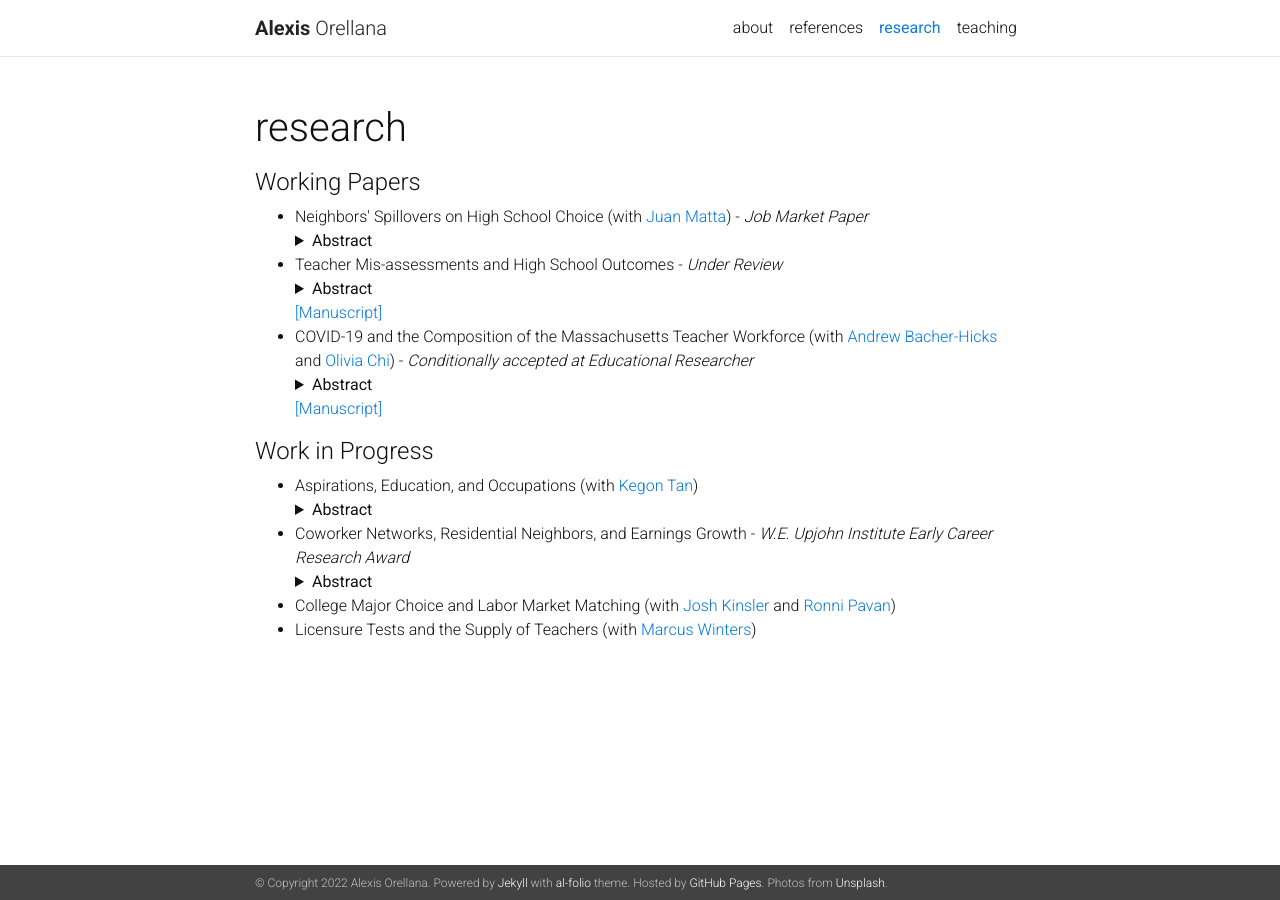
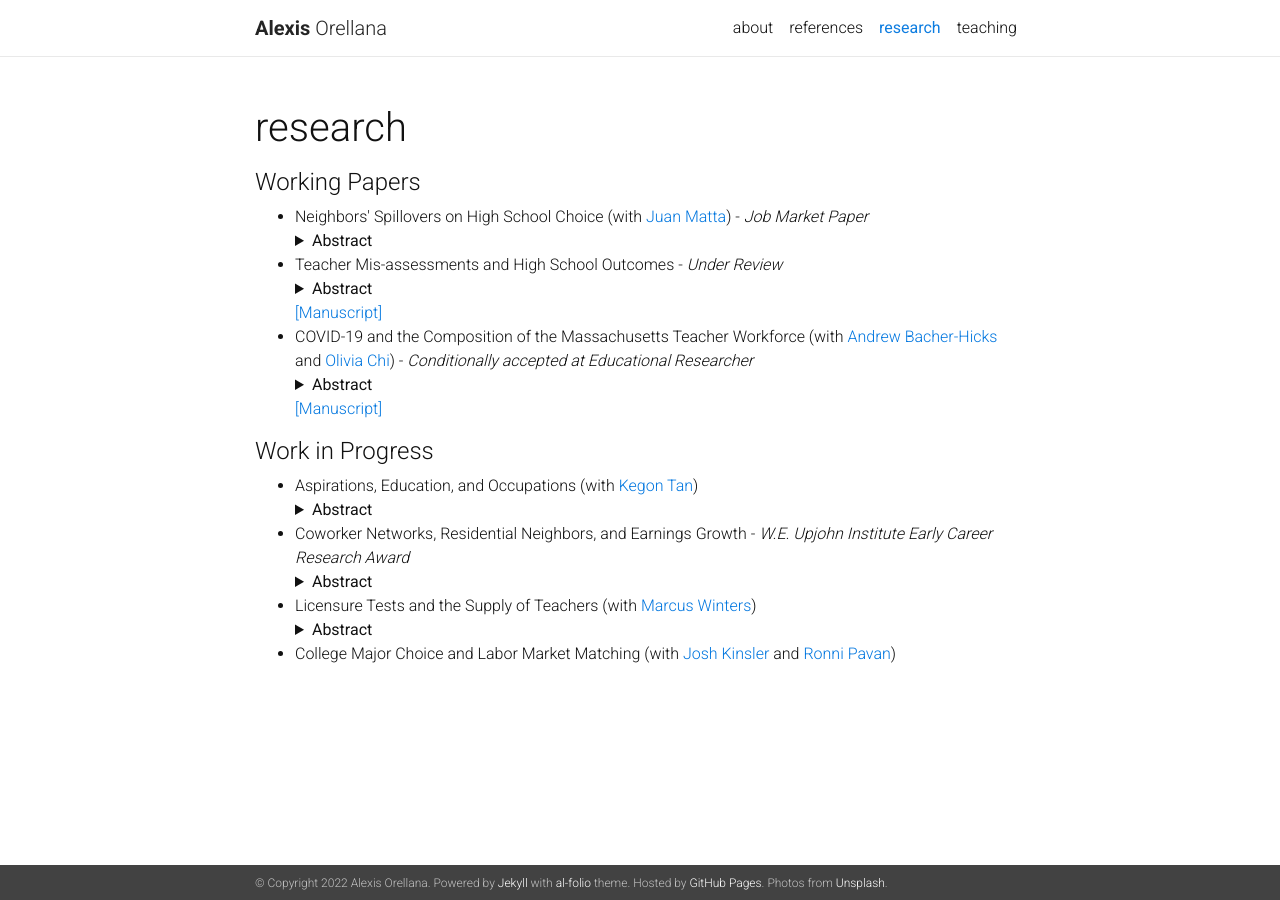
Before and after one commit to alexisorellana/alexisorellana.github.io, a Jekyll site: the page built from _pages/research.md, in a window 1280 px wide. Built offline with Jekyll 4.4.1, drawn with Linux system fonts in a browser that asks for light colours; nearby versions of some CDN libraries; a style sheet for code colours, icons or effects is not loaded.

Commit message:
update 08-11

```diff
--- a/_pages/research.md
+++ b/_pages/research.md
@@ -58,10 +58,17 @@ It is well documented that children often “inherit” their parents’ occupat
 <details>
 <summary><b>Abstract</b></summary>
 
-I study the relevance of former coworkers and neighbors to explain job mobility and earnings growth patterns for workers in the United States. Using matched employer-employee data from the Longitudinal Employer-Household Dynamics I construct individual-level proxies of new job opportunities available to workers using the number of new hires in firms where previous coworkers and close neighbors work. I extend the empirical framework of Caldwell and Harmon (2019) to isolate the effect of individual-level networks from other determinants of job mobility. I merge these records to multiple rounds of the American Community Survey to investigate heterogeneity across occupations and college majors.</details>
+I study the relevance of former coworkers and neighbors to explain job mobility and earnings growth patterns for workers in the United States. Using matched employer-employee data from the Longitudinal Employer-Household Dynamics I construct individual-level proxies of new job opportunities available to workers using the number of new hires in firms where previous coworkers and close neighbors work. I extend the empirical framework of Caldwell and Harmon (2019) to isolate the effect of individual-level networks from other determinants of job mobility. I merge these records to multiple rounds of the American Community Survey to investigate heterogeneity across occupations and college majors.
+</details>
+
+<li> Licensure Tests and the Supply of Teachers (with <a href="https://sites.bu.edu/marcuswinters/" target="_blank">Marcus Winters</a>) </li>
+
+<details>
+<summary><b>Abstract</b></summary>
+
+Applying a regression discontinuity design to administrative data from Connecticut, we provide causal evidence that licensure test requirements reduce the supply of eligible teachers by deterring candidates who fail their first attempt. Failing a basic-skills test required for entry into a teacher preparation program reduces the probability a candidate eventually earns any state teaching certification by 2 p.p. and decreases the likelihood of obtaining an endorsement to teach within a shortage area by 1.5 p.p., or about 10% relative to the average first-time test-taker. Failing a subject-matter certification test typically administered near the completion of a preparation program reduces the probability of earning any certification by 3.9 p.p. Among those who take a test to teach within a shortage area, failing the first administration reduces the likelihood of eventually gaining an endorsement in special education or STEM subject by 6.1 and 6.9 p.p., respectively.
+</details>
 
 <li> College Major Choice and Labor Market Matching (with <a href="https://sites.google.com/view/josh-kinsler/" target="_blank">Josh Kinsler</a> and <a href="https://sites.google.com/site/ronnipavan" target="_blank">Ronni Pavan</a>) </li>
 
-<li> Licensure Tests and the Supply of Teachers (with <a href="https://sites.bu.edu/marcuswinters/" target="_blank">Marcus Winters</a>) </li>
-
 </ul>
```
